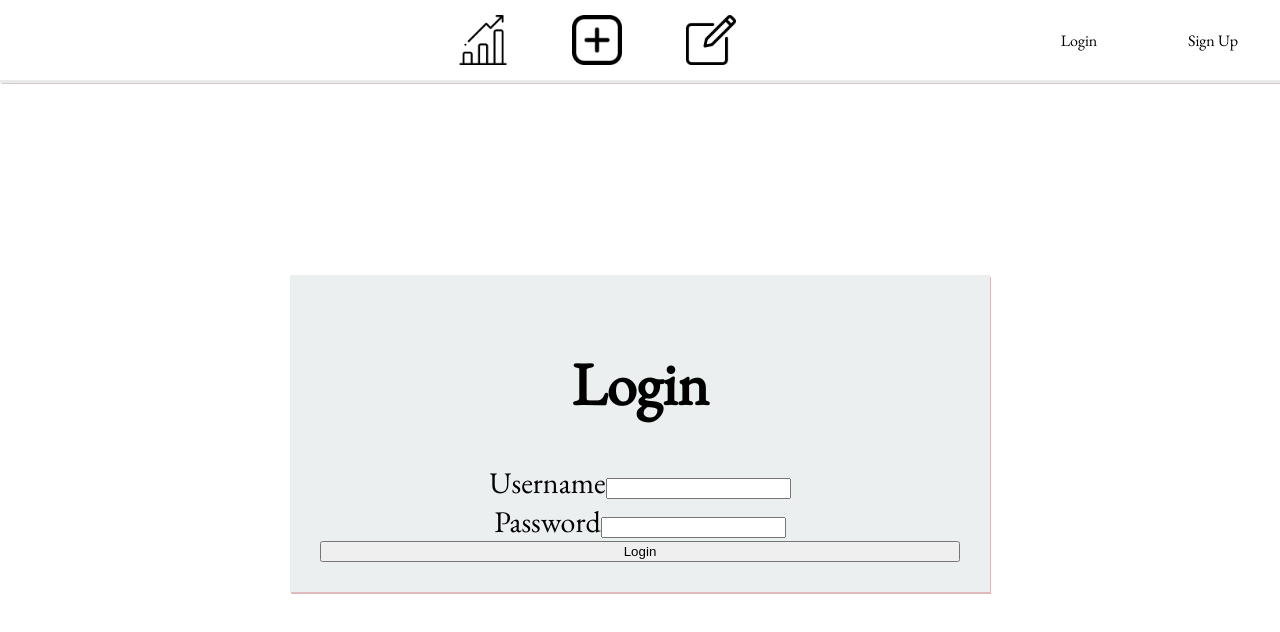
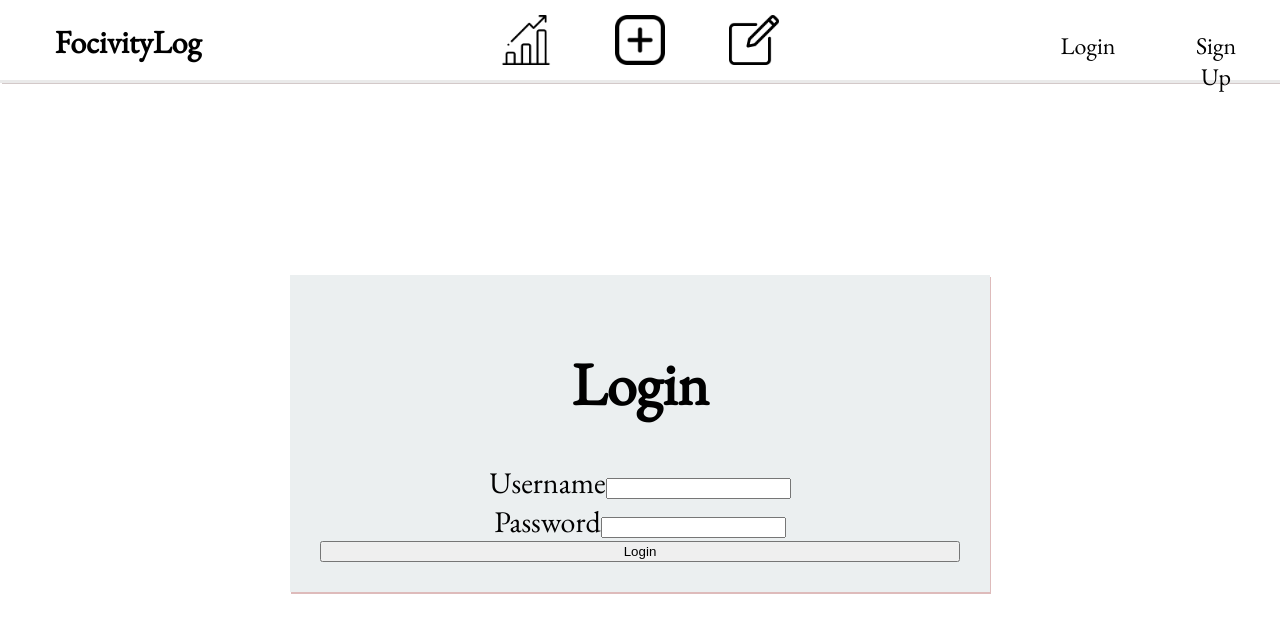
Before and after one commit to DarienSR/FotivityLog-Backend, a React (Create React App) app in the folder webapp/: page /login in a window 1280 px wide. Shown: the top 632 px of the page. Built offline with nearby package versions, Linux system fonts and the light colour scheme.

Commit message:
Added branding

```diff
--- a/webapp/src/components/Navbar.js
+++ b/webapp/src/components/Navbar.js
@@ -18,6 +18,7 @@ export default function Navbar(props) {
   return (
     <>
     <div style={styles.nav}>
+      <h1 style={ styles.name }>FocivityLog</h1>
       <div style={styles.components}>
         <img title="View Graphs" onClick={() => props.toggleRender("Graph")} alt="Navigate to Graph Page" style={styles.image} src="./graph.png" />
         <img title="Add Sessions" onClick={() => props.toggleRender("AddSession")} alt="Navigate to Add Session Page" style={styles.image} src="./add.png" />
@@ -32,6 +33,9 @@ export default function Navbar(props) {
 }
 
 const styles = {
+  name: {
+    width: '20%',
+  },
   nav: {
     height: "5rem",
     marginBottom: "2rem",
@@ -49,7 +53,7 @@ const styles = {
   },
   text: {
     height: '50px',
-    width: '70px',
+    width: '50%',
     margin: '0rem 2rem',
     paddingTop: 15,
     cursor: "pointer",
@@ -57,12 +61,13 @@ const styles = {
   },
   components: {
     display: 'flex',
-    justifyContent: 'flex-end',
+    justifyContent: 'center',
     width: '60%',
   },
   auth: {
     display: 'flex',
     justifyContent: 'flex-end',
-    width: '40%',
+    width: '20%',
+    fontSize: '1.5rem',
   }
 }
```
